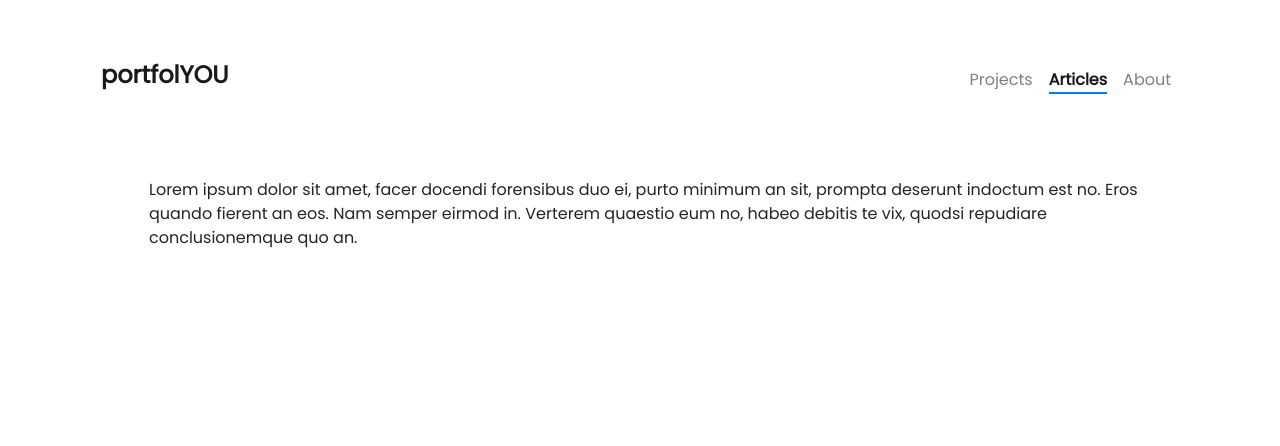
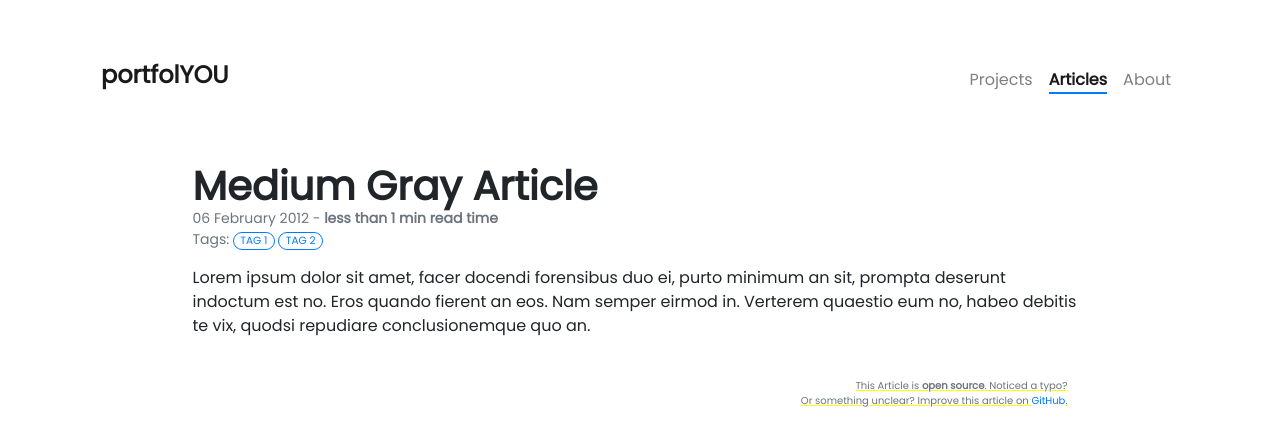
Before and after one commit to yousinix/portfolYOU, a Jekyll site: the page built from _posts/2012-02-06-medium-gray.md, in a window 1280 px wide. Shown: the top 446 px of the page. Built offline with Jekyll 4.4.1, drawn with Linux system fonts in a browser that asks for light colours; nearby versions of some CDN libraries; our own code applies the rules of GitHub Pages for plain Markdown files.

Commit message:
Improve Article Layout

```diff
--- a/_config.yml
+++ b/_config.yml
@@ -4,6 +4,7 @@ description: >
   Lorem ipsum dolor sit amet, his eu liber nobis senserit,
   ne option debitis adipiscing duo, has in eirmod ancillae.
 baseurl: "/portfolYOU/"
+repo_url: https://github.com/YoussefRaafatNasry/portfolYOU
 
 # Posts Permalink
 permalink: articles/:title
--- a/_layouts/post.html
+++ b/_layouts/post.html
@@ -2,6 +2,33 @@
 layout: default
 ---
 
-<div class="container article m-3 p-5">
+<div class="col-lg-10 mx-auto mt-5 article">
+    <h1><b>{{ page.title }}</b></h1>
+    <p class="article-metadata text-muted">
+        {{ page.date | date_to_long_string }} -
+
+        <b>
+        {% assign words = content | number_of_words %}
+        {% if words < 360 %}
+            less than 1 min read time
+        {% else %}
+            {{ words | divided_by:180 }} mins read time
+        {% endif %}
+        </b>
+
+        <br>
+
+        Tags:
+        {% for tag in page.tags %}
+            <span class="badge badge-pill text-primary border border-primary">{{ tag }}</span>
+        {% endfor %}
+    </p>
+
     {{ content }}
+
+    <footer>
+        This Article is <b>open source</b>. Noticed a typo? </br>
+        Or something unclear? Improve this article on
+        <a href="{{ site.repo_url }}/edit/master/{{ page.path }}">GitHub</a>.
+    </footer>
 </div>
--- a/_sass/_articles.scss
+++ b/_sass/_articles.scss
@@ -12,7 +12,24 @@
 }
 
 
+
 .article {
+
+    .article-metadata {
+        font-size: 14px;
+        margin-top: -10px;
+    }
+
+    footer {
+        font-size: 10px;
+        color: #6c757d;
+        text-decoration: underline;
+        text-decoration-color: yellow;
+        text-align: right;
+        margin-top: 4em;
+        margin-right: 2em;
+    }
+
     img {
         display: block;
         max-width: 100%;
```
